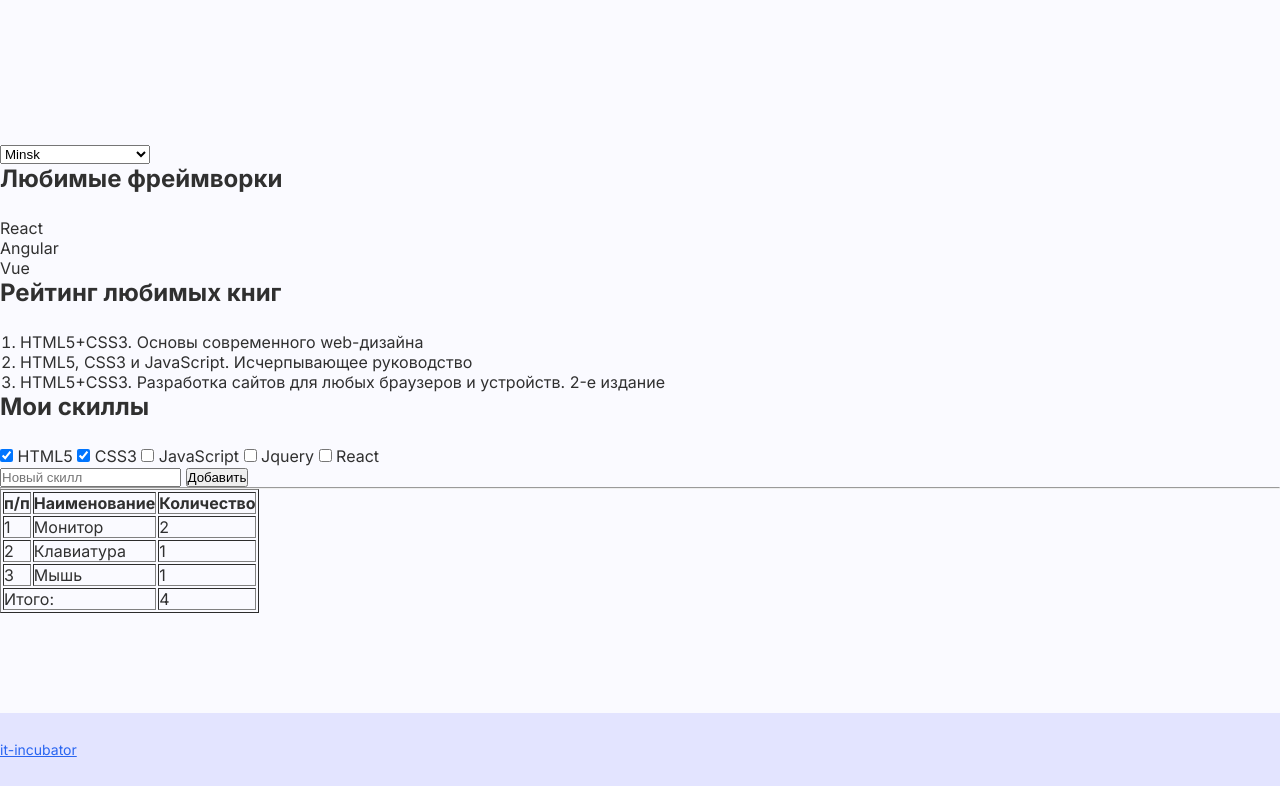
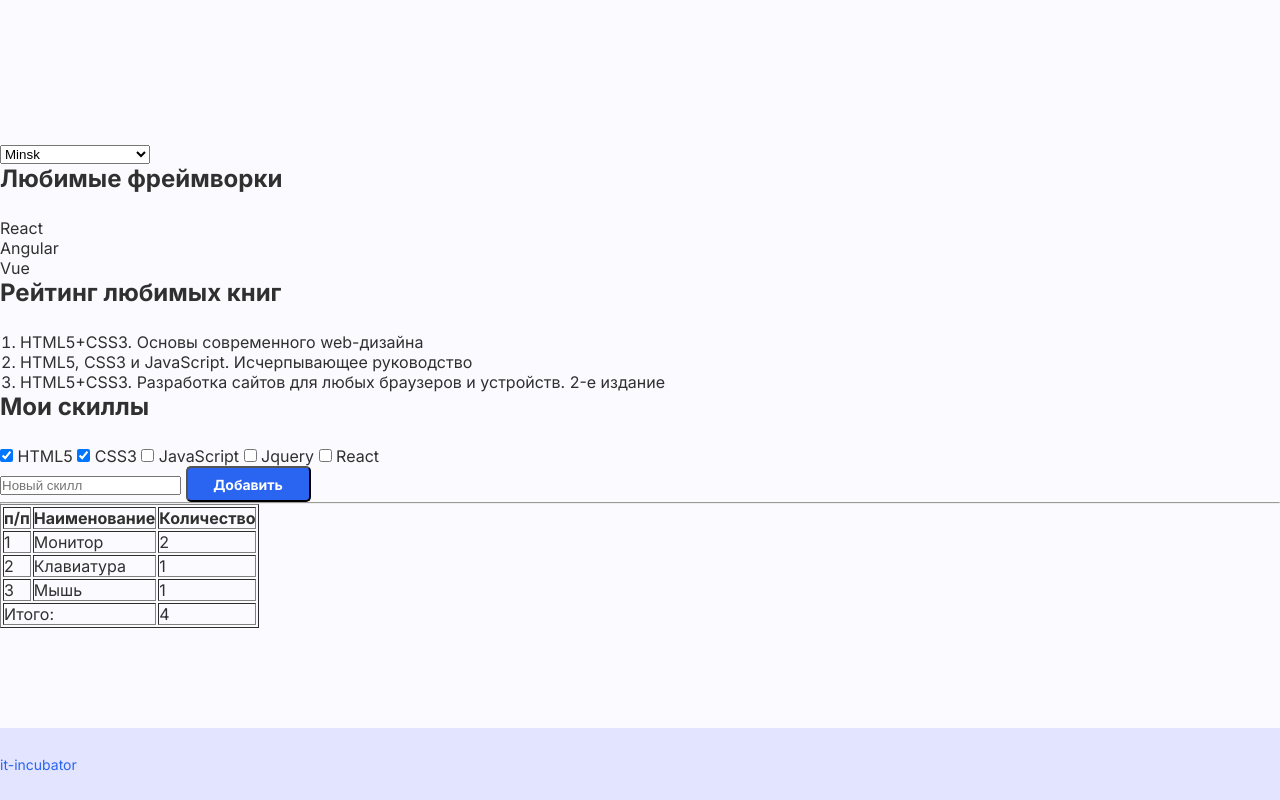
Before and after one commit to Astapchenia/2-hw-with-auto-test-html-css-main, a plain HTML site: page index.html in a window 1280 px wide. Shown: the part 1051-1851 px from the top of the page. Drawn offline with Linux system fonts and the light colour scheme.

Commit message:
complete footer

```diff
--- a/style.css
+++ b/style.css
@@ -86,7 +86,7 @@ select {
     font-weight: 400;
     font-size: 16px;
     color: #303030;
-    padding-left: 20px;
+    padding: 0 20px;
     /* Стили для нумерованного списка во второй секции */
 }
 
@@ -103,6 +103,14 @@ select {
 }
 
 .btn {
+    border-radius: 5px;
+    width: 125px;
+    height: 36px;
+    background-color: #2965f1;
+    font-family: "Inter", sans-serif;
+    font-weight: 700;
+    font-size: 14px;
+    color: #fff;
     /* Стили для кнопки */
 }
 
@@ -120,7 +128,7 @@ th, td {
 
 footer {
     background: rgba(163, 167, 255, 0.3);
-    padding: 26px 0 27px;
+    padding: 26px 0;
     /* Стили для футера */
 }
 
@@ -129,5 +137,6 @@ footer {
     font-weight: 400;
     font-size: 14px;
     color: #2965f1;
+    text-decoration: none;
     /* Стили для футера */
 }
```
